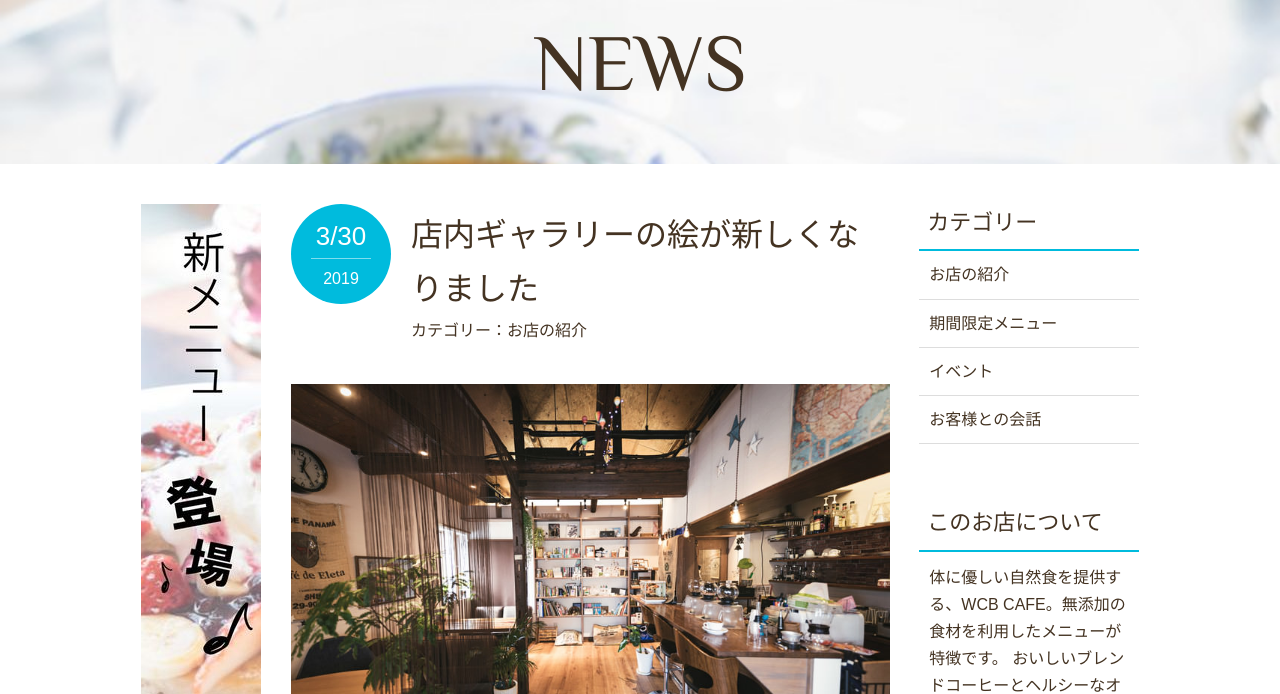
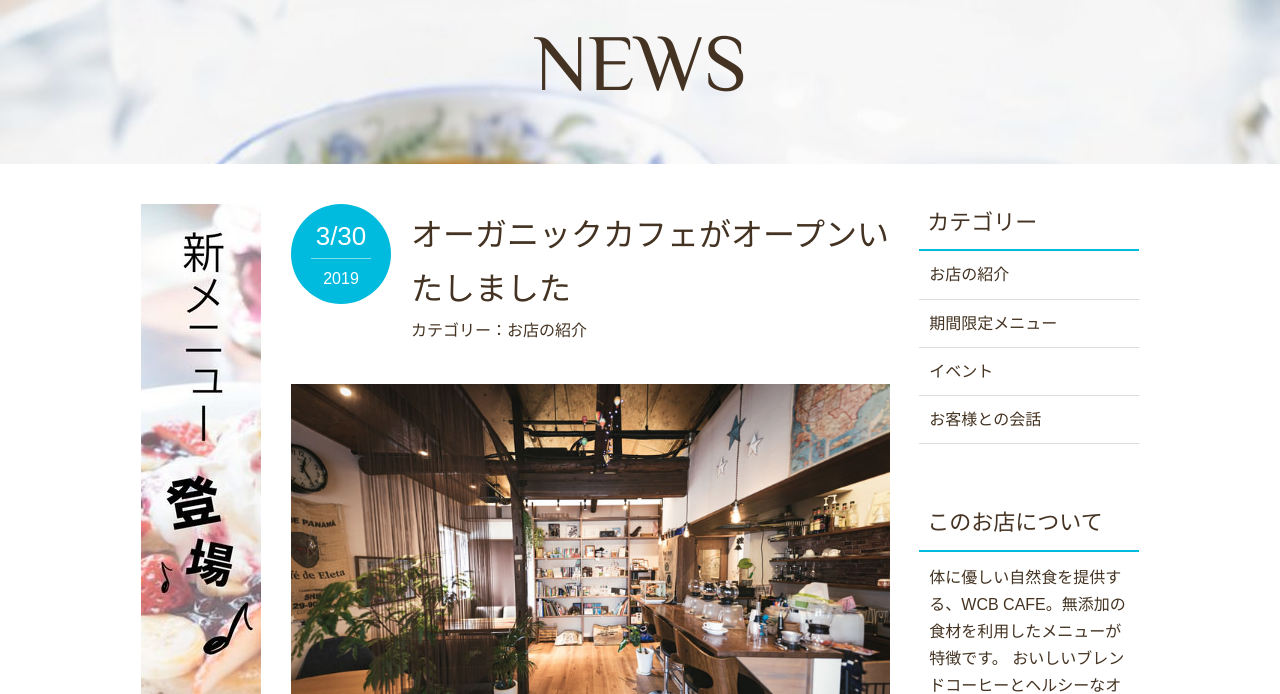
Before and after one commit to ehrkn/WCBCafe, a plain HTML site: page news.html in a window 1280 px wide. Shown: the part 106-800 px from the top of the page. Drawn offline with Linux system fonts and the light colour scheme; some packages are replaced by stand-ins of ours.

Commit message:
Update news.html

```diff
--- a/news.html
+++ b/news.html
@@ -46,7 +46,7 @@
    <div class="news-contents wrapper">
       <article>
         <header class="post-info">
-          <h2 class="post-title">店内ギャラリーの絵が新しくなりました</h2>
+          <h2 class="post-title">オーガニックカフェがオープンいたしました</h2>
           <p class="post-date">3/30 <span>2019</span></p>
           <p class="post-cat">カテゴリー：お店の紹介</p>
         </header>
```
